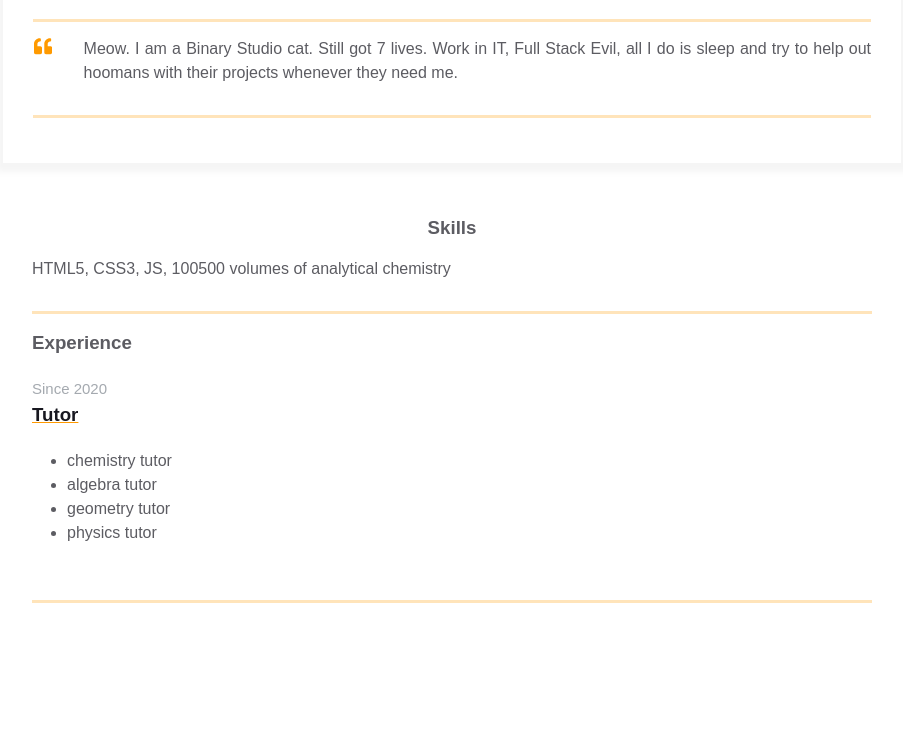
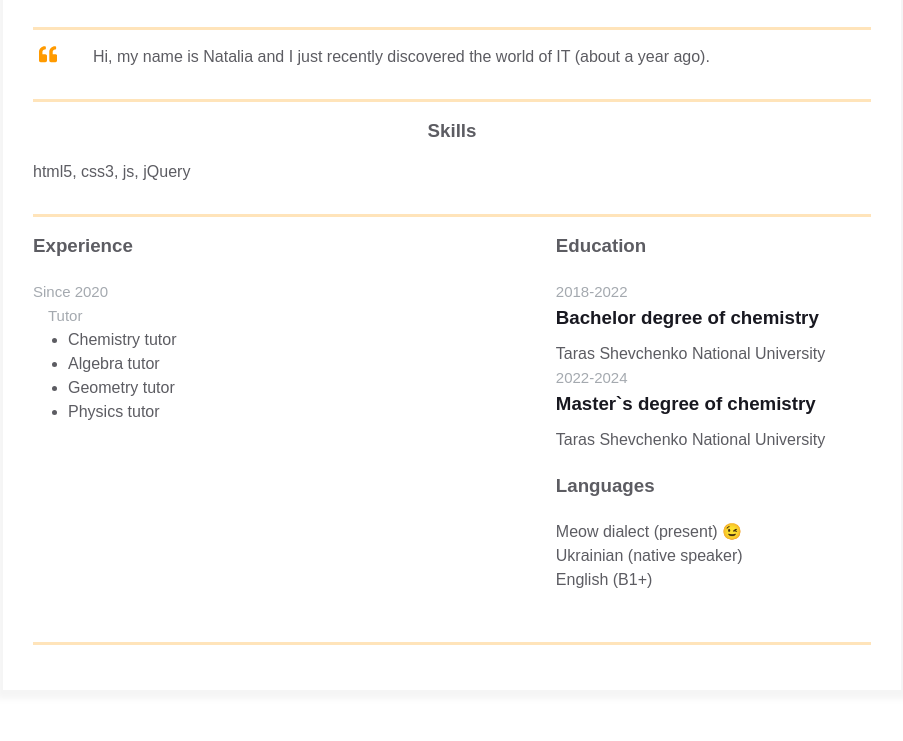
Before and after one commit to natamrshn/homepage, a plain HTML site: page index.html in a window 1280 px wide. Shown: the part 313-1054 px from the top of the page, without its empty margins (188-1091 px from the left). Before the commit the page ends 931 px from the top, so only its background shows below. Drawn offline with Linux system fonts and the light colour scheme.

Commit message:
repaired index.html

```diff
--- a/index.html
+++ b/index.html
@@ -2,8 +2,8 @@
 <html>
   <head>
     <meta charset="UTF-8" />
+    <link rel="stylesheet" href="styles.css" />
     <meta name="viewport" content="width=device-width, initial-scale=1" />
-    <link rel="stylesheet" href="styles.css" />
     <title>Résumé</title>
   </head>
   <body>
@@ -12,16 +12,20 @@
         <div class="container">
           <div class="resume__block">
             <h1 class="contact-info__header">Nataliia Miroshnyk</h1>
-            <h3 class="contact-info__sub-header">Super Ultra Mega Senior of chemistry &#129514 &#129516</h3>
+            <h2 class="contact-info__sub-header">Senior of chemisry</h2>
 
             <div class="contact_info_container fh">
               <div class="contact-info__block">
                 <a href="" rel="author" class="contact-info__item">
                   <div class="contact-info__item-icon-wrapper">
-    <svg class="contact-info__item-icon" xmlns="http://www.w3.org/2000/svg" viewBox="0 0 384 512">
+                    <svg
+                      class="contact-info__item-icon"
+                      xmlns="http://www.w3.org/2000/svg"
+                      viewbox="0 0 384 512"
+                    >
                       <path
-        d="M172.268 501.67C26.97 291.031 0 269.413 0 192 0 85.961 85.961 0 192 0s192 85.961 192 192c0 77.413-26.97 99.031-172.268 309.67-9.535 13.774-29.93 13.773-39.464 0zM192 272c44.183 0 80-35.817 80-80s-35.817-80-80-80-80 35.817-80 80 35.817 80 80 80z">
-      </path>
+                        d="M172.268 501.67C26.97 291.031 0 269.413 0 192 0 85.961 85.961 0 192 0s192 85.961 192 192c0 77.413-26.97 99.031-172.268 309.67-9.535 13.774-29.93 13.773-39.464 0zM192 272c44.183 0 80-35.817 80-80s-35.817-80-80-80-80 35.817-80 80 35.817 80 80 80z"
+                      ></path>
                     </svg>
                   </div>
                   <span>Kyiv, Ukraine</span>
@@ -36,78 +40,132 @@
                 />
               </div>
 
-              <div class="contact-info__block"><a href="https://www.linkedin.com/in/nataliia-miroshnyk-0b1aa8254/" rel="author" class="contact-info__item">
+              <div class="contact-info__block">
+                <a
+                  href="https://www.linkedin.com/in/nataliia-miroshnyk-0b1aa8254/"
+                  rel="author"
+                  class="contact-info__item"
+                >
                   <div class="contact-info__item-icon-wrapper">
-    <svg class="contact-info__item-icon" xmlns="http://www.w3.org/2000/svg" viewBox="0 0 448 512">
+                    <svg
+                      class="contact-info__item-icon"
+                      xmlns="http://www.w3.org/2000/svg"
+                      viewbox="0 0 448 512"
+                    >
                       <path
-        d="M416 32H31.9C14.3 32 0 46.5 0 64.3v383.4C0 465.5 14.3 480 31.9 480H416c17.6 0 32-14.5 32-32.3V64.3c0-17.8-14.4-32.3-32-32.3zM135.4 416H69V202.2h66.5V416zm-33.2-243c-21.3 0-38.5-17.3-38.5-38.5S80.9 96 102.2 96c21.2 0 38.5 17.3 38.5 38.5 0 21.3-17.2 38.5-38.5 38.5zm282.1 243h-66.4V312c0-24.8-.5-56.7-34.5-56.7-34.6 0-39.9 27-39.9 54.9V416h-66.4V202.2h63.7v29.2h.9c8.9-16.8 30.6-34.5 62.9-34.5 67.2 0 79.7 44.3 79.7 101.9V416z">
-      </path>
+                        d="M416 32H31.9C14.3 32 0 46.5 0 64.3v383.4C0 465.5 14.3 480 31.9 480H416c17.6 0 32-14.5 32-32.3V64.3c0-17.8-14.4-32.3-32-32.3zM135.4 416H69V202.2h66.5V416zm-33.2-243c-21.3 0-38.5-17.3-38.5-38.5S80.9 96 102.2 96c21.2 0 38.5 17.3 38.5 38.5 0 21.3-17.2 38.5-38.5 38.5zm282.1 243h-66.4V312c0-24.8-.5-56.7-34.5-56.7-34.6 0-39.9 27-39.9 54.9V416h-66.4V202.2h63.7v29.2h.9c8.9-16.8 30.6-34.5 62.9-34.5 67.2 0 79.7 44.3 79.7 101.9V416z"
+                      ></path>
                     </svg>
                   </div>
                   <span>My LinkedIn</span>
-</a></div>
+                </a>
               </div>
             </div>
           </div>
+        </div>
+
         <div class="container">
           <div class="resume__block">
             <div class="intro">
               <div class="intro__icon-wrapper">
-        <svg class="intro__icon" xmlns="http://www.w3.org/2000/svg" viewBox="0 0 512 512">
+                <svg
+                  class="intro__icon"
+                  xmlns="http://www.w3.org/2000/svg"
+                  viewbox="0 0 512 512"
+                >
                   <path
-            d="M464 256h-80v-64c0-35.3 28.7-64 64-64h8c13.3 0 24-10.7 24-24V56c0-13.3-10.7-24-24-24h-8c-88.4 0-160 71.6-160 160v240c0 26.5 21.5 48 48 48h128c26.5 0 48-21.5 48-48V304c0-26.5-21.5-48-48-48zm-288 0H96v-64c0-35.3 28.7-64 64-64h8c13.3 0 24-10.7 24-24V56c0-13.3-10.7-24-24-24h-8C71.6 32 0 103.6 0 192v240c0 26.5 21.5 48 48 48h128c26.5 0 48-21.5 48-48V304c0-26.5-21.5-48-48-48z">
-          </path>
+                    d="M464 256h-80v-64c0-35.3 28.7-64 64-64h8c13.3 0 24-10.7 24-24V56c0-13.3-10.7-24-24-24h-8c-88.4 0-160 71.6-160 160v240c0 26.5 21.5 48 48 48h128c26.5 0 48-21.5 48-48V304c0-26.5-21.5-48-48-48zm-288 0H96v-64c0-35.3 28.7-64 64-64h8c13.3 0 24-10.7 24-24V56c0-13.3-10.7-24-24-24h-8C71.6 32 0 103.6 0 192v240c0 26.5 21.5 48 48 48h128c26.5 0 48-21.5 48-48V304c0-26.5-21.5-48-48-48z"
+                  ></path>
                 </svg>
               </div>
-      <p class="intro_text">Meow.
-        I am a Binary Studio cat. Still got 7 lives. Work in IT, Full Stack Evil,
-        all I do is sleep and try to help out hoomans with their projects whenever
-        they need me.
+              <p class="intro_text">
+                Hi, my name is Natalia and I just recently discovered the world
+                of IT (about a year ago).
               </p>
+            </div>
+          </div>
+        </div>
+
+        <div class="container">
+          <div class="resume__block">
+            <div class="skills">
+              <h3 class="skills__header">Skills</h3>
+              <p class="skills__text">html5, css3, js, jQuery</p>
+            </div>
+          </div>
+        </div>
+
+        <div class="container">
+          <div class="resume__block">
+            <div class="main-info fh">
+              <div class="experiences">
+                <h3 class="experiences__header">Experience</h3>
+                <div class="experiences__company">
+                  <div class="experiences__company-header">
+                    <span class="experiences__company-header-durability"
+                      >Since 2020</span
+                    >
+                  </div>
+
+                  <div class="experiences__company-project">
+                    <span class="experiences__company-project-role">Tutor</span>
+
+                    <ul class="experiences__company-project-responsibilities">
+                      <li>Chemistry tutor</li>
+                      <li>Algebra tutor</li>
+                      <li>Geometry tutor</li>
+                      <li>Physics tutor</li>
+                    </ul>
+                  </div>
+                </div>
+              </div>
+
+              <div class="additional-info fv">
+                <div class="additional-info__education">
+                  <h3 class="additional-info__education-header">Education</h3>
+                  <div class="additional-info__education-university">
+                    <span
+                      class="additional-info__education-university-durability"
+                      >2018-2022</span
+                    >
+                    <h3
+                      class="additional-info__education-university-speciality"
+                    >
+                      Bachelor degree of chemistry
+                    </h3>
+                    <p class="additional-info__education-university-name">
+                      Taras Shevchenko National University
+                    </p>
+                    <span
+                      class="additional-info__education-university-durability"
+                      >2022-2024</span
+                    >
+                    <h3
+                      class="additional-info__education-university-speciality"
+                    >
+                      Master`s degree of chemistry
+                    </h3>
+                    <p class="additional-info__education-university-name">
+                      Taras Shevchenko National University
+                    </p>
+                  </div>
+                </div>
+
+                <div class="additional-info__languages">
+                  <h3 class="additional-info__languages-header">Languages</h3>
+                  <p class="additional-info__languages-item">
+                    Meow dialect (present) &#128521;
+                  </p>
+                  <p class="additional-info__languages-item">
+                    Ukrainian (native speaker)
+                  </p>
+                  <p class="additional-info__languages-item">English (B1+)</p>
+                </div>
+              </div>
             </div>
           </div>
         </div>
       </div>
     </main>
-    <div class="container">
-  <div class="resume__block">
-    <div class="skills">
-      <h3 class="skills__header">Skills</h3>
-      <p class="skills__text"> HTML5, CSS3, JS, 100500 volumes of analytical chemistry  </p>
-
-    </div>
-  </div>
-</div>
-<div class="container">
-  <div class="resume__block">
-    <div class="main-info fh">
-
-      <div class="experiences">
-        <h3 class="experiences__header">Experience</h3>
-  <div class="experiences__company">
-    <div class="experiences__company-header">
-      <span class="experiences__company-header-durability">Since 2020</span>
-      <h3 class="experiences__company-header-name">Tutor</h3>
-    </div>
-
-    <div class="experiences__company-project">
-      <span class="experiences__company-project-role"></span>
-      <h3 class="experiences__company-project-name"></h3>
-      <ul class="experiences__company-project-responsibilities">
-        <li>chemistry tutor </li>
-        <li>algebra tutor </li>
-        <li>geometry tutor </li>
-        <li>physics tutor </li>
-      </ul>
-    </div>
-  </div>
-</div>
-        <p></p>
-      </div>
-
-      <div class="additional-info fv"></div>
-    </div>
-  </div>
-</div>
   </body>
 </html>
```
Lines whose indentation alone changed are shown as unchanged.
